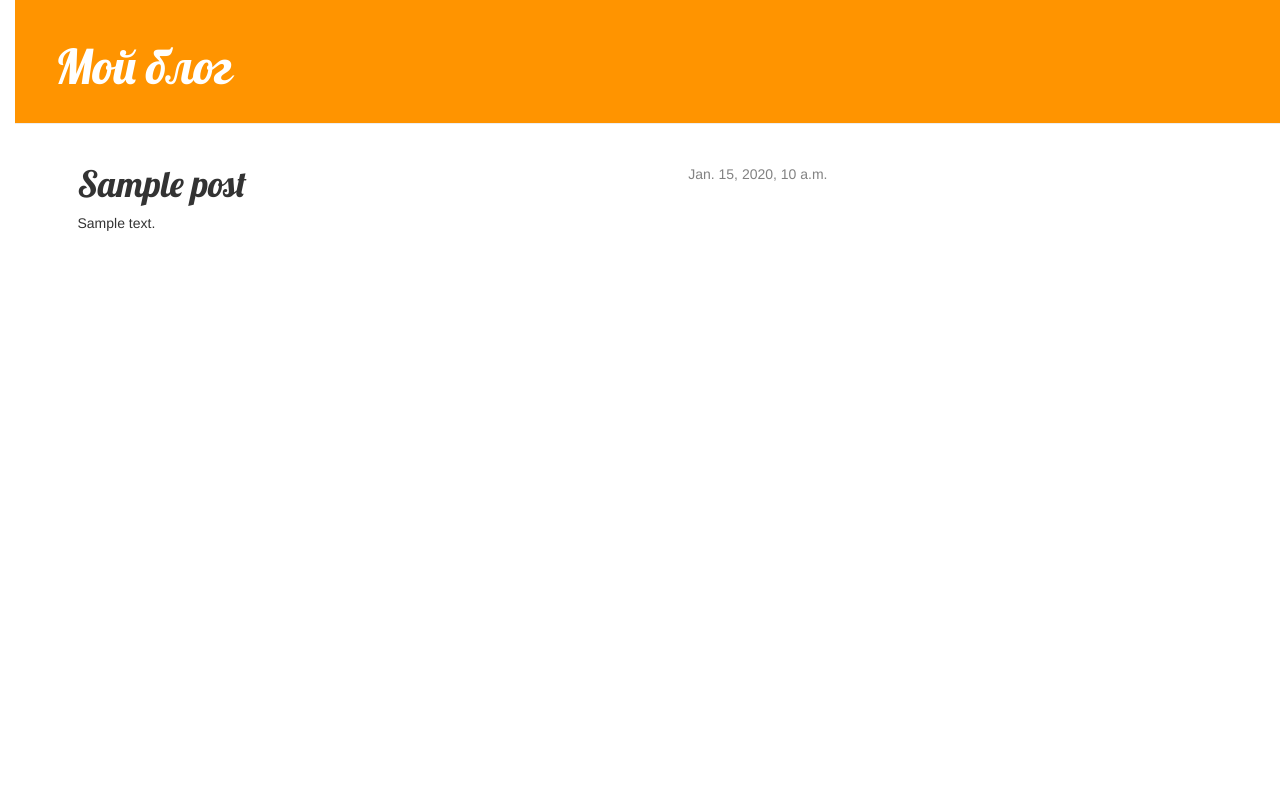
After one commit to rnuryev/my-first-blog, a Django app: template templates/blog/post_detail.html in a window 1280 px wide. The commit adds this page. Run offline with Django 3.2, Linux system fonts and the light colour scheme; the template is opened without the code that fills it: most values are stand-ins (such as "Sample title", 1, 10 or a date in 2020); some libraries are stand-ins or nearby versions.

Commit message:
Added view and template for detailed blog post as well as CSS for the site

```diff
--- /dev/null
+++ b/blog/static/css/blog.css
@@ -0,0 +1,57 @@
+h1 a {
+    color: #FCA205;
+    font-family: 'Lobster';
+}
+
+body {
+    padding-left: 15px;
+}
+
+.page-header {
+    background-color: #ff9400;
+    margin-top: 0;
+    padding: 20px 20px 20px 40px;
+}
+
+.page-header h1, .page-header h1 a, .page-header h1 a:visited, .page-header h1 a:active {
+    color: #ffffff;
+    font-size: 36pt;
+    text-decoration: none;
+}
+
+.content {
+    margin-left: 40px;
+}
+
+h1, h2, h3, h4 {
+    font-family: 'Lobster', cursive;
+}
+
+.date {
+    float: right;
+    color: #828282;
+
+}
+
+.save {
+    float: right;
+}
+
+.post-form textarea, .post-form input {
+    width: 100%;
+}
+
+.top-menu, .top-menu:hover, .top-menu:visited {
+    color: #ffffff;
+    float: right;
+    font-size: 26pt;
+    margin-right: 20px;
+}
+
+.post {
+    margin-bottom: 70px;
+}
+
+.post h1 a, .post h1 a:visited {
+    color: #000000;
+}
--- a/blog/urls.py
+++ b/blog/urls.py
@@ -2,5 +2,6 @@ from django.conf.urls import include, url
 from . import views
 
 urlpatterns = [
-    url(r'^', views.post_list, name='post_list')
+    url(r'^$', views.post_list, name='post_list'),
+    url(r'^post/(?P<pk>[0-9]+)/$', views.post_detail, name='post_detail'),
 ]
--- a/blog/views.py
+++ b/blog/views.py
@@ -1,4 +1,4 @@
-from django.shortcuts import render
+from django.shortcuts import render, get_object_or_404
 from django.utils import timezone
 from .models import Post
 
@@ -7,3 +7,7 @@ from .models import Post
 def post_list(request):
     posts = Post.objects.filter(published_data__lte=timezone.now()).order_by('published_data')
     return render(request, 'blog/post_list.html', {'posts': posts})
+
+def post_detail(request, pk):
+    post = get_object_or_404(Post, pk=pk)
+    return render(request, 'blog/post_detail.html', {'post': post})
--- /dev/null
+++ b/templates/blog/base.html
@@ -0,0 +1,23 @@
+{% load staticfiles %}
+<html>
+    <head>
+        <title>Мой блог</title>
+        <link rel="stylesheet" href="//maxcdn.bootstrapcdn.com/bootstrap/3.2.0/css/bootstrap.min.css">
+        <link rel="stylesheet" href="//maxcdn.bootstrapcdn.com/bootstrap/3.2.0/css/bootstrap-theme.min.css">
+        <link rel="stylesheet" href="{% static 'css/blog.css' %}">
+        <link href="https://fonts.googleapis.com/css?family=Lobster&subset=latin,cyrillic" rel="stylesheet" type="text/css">
+    </head>
+    <body>
+        <div class="page-header">
+            <h1><a href="/">Мой блог</a> </h1>
+        </div>
+        <div class="conten container">
+            <div class="row">
+                <div class="col-md-8">
+                    {% block content %}
+                    {% endblock %}
+                </div>
+            </div>
+        </div>
+    </body>
+</html>
--- /dev/null
+++ b/templates/blog/post_detail.html
@@ -0,0 +1,12 @@
+{% extends 'blog/base.html' %}
+{% block content %}
+    <div class="post">
+        {% if post.published_data %}
+            <div class="date">
+                {{ post.published_data }}
+            </div>
+        {% endif %}
+        <h1>{{ post.title }}</h1>
+        <p>{{ post.text|linebreaksbr }}</p>
+    </div>
+{% endblock %}
```
Also changed, not shown: templates/blog/post_list.html (+11 -18 lines).
